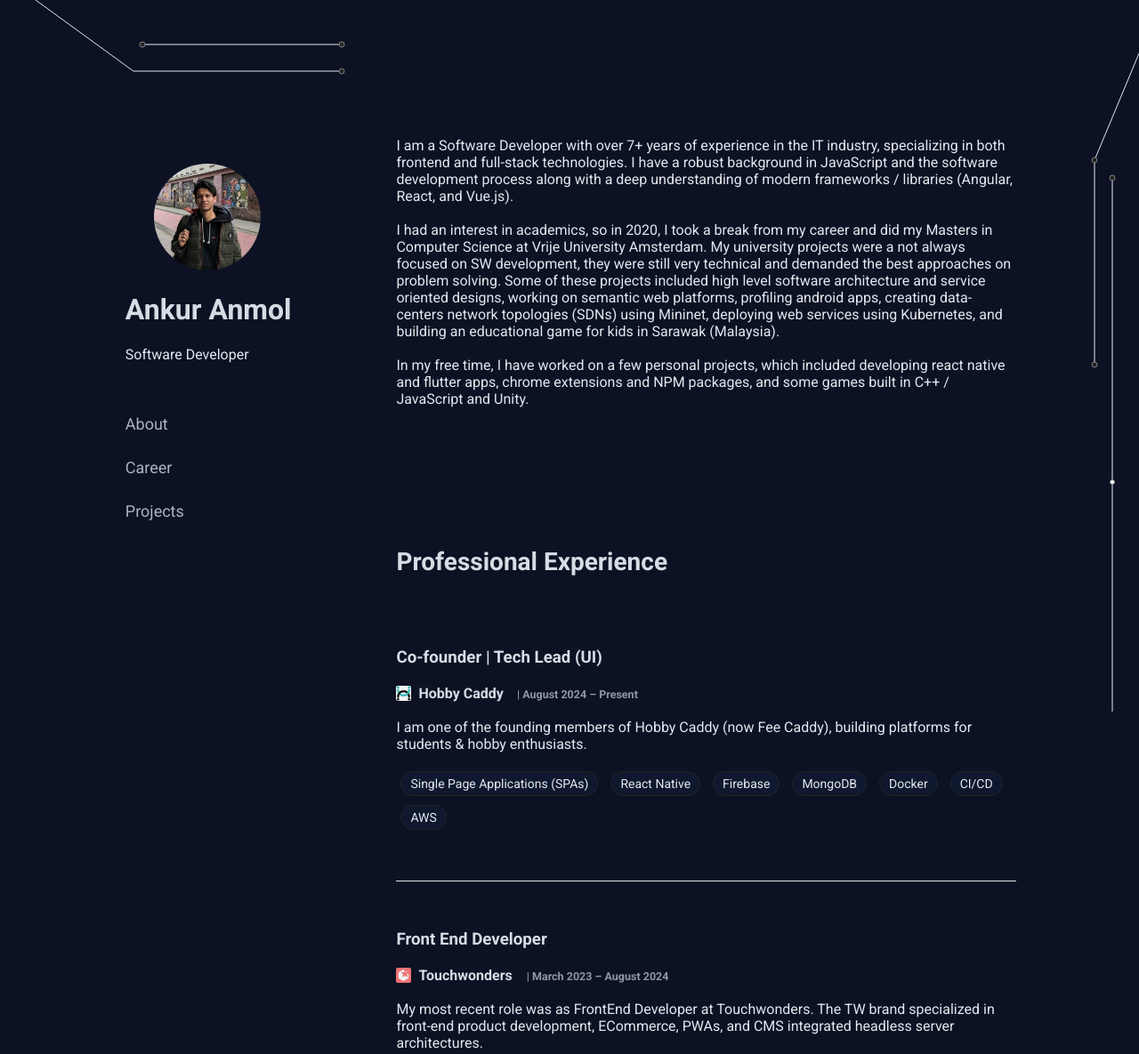
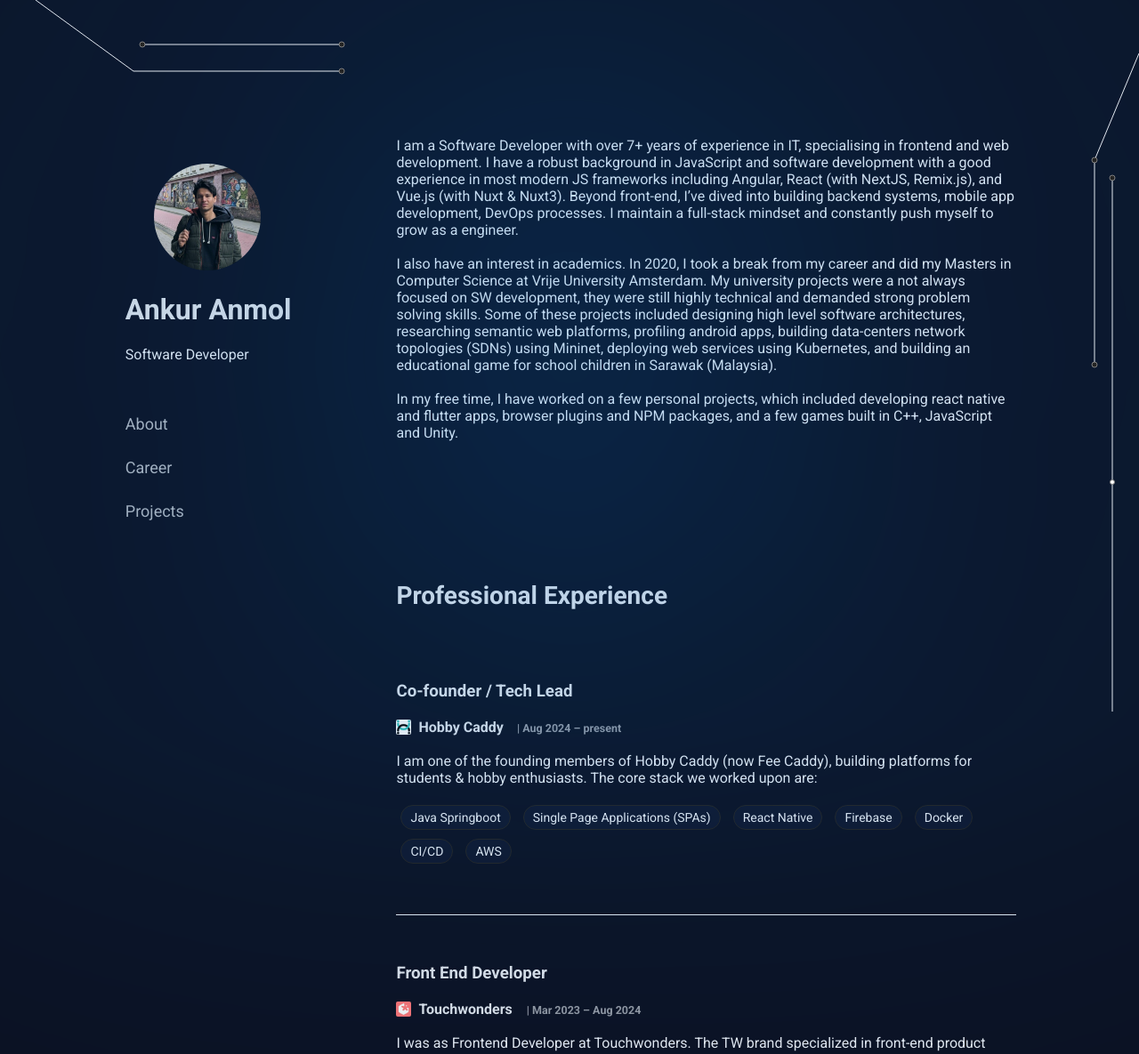
Before and after one commit to ankur1812/ankur1812.github.io, a plain HTML site: page index.html in a window 1280 px wide. Shown: the top 1185 px of the page at 89% size. Drawn offline with Linux system fonts and the light colour scheme.

Commit message:
ui updates, add glow effect

```diff
--- a/index.html
+++ b/index.html
@@ -17,6 +17,7 @@
     </style>
 </head>
 <body>
+    <div class="glow"> </div>
     <canvas id="animation-canvas"></canvas>
     <!-- <div class="container"> -->
         <div class="sidebar">
@@ -39,22 +40,25 @@
                 <!-- <h2>About me</h2> -->
                 <p>
 
-                    I am a Software Developer with over 7+ years of experience in the IT industry, specializing in both frontend and full-stack
-                    technologies. I have a robust background in JavaScript and the software development process
-                    along with a deep understanding of modern frameworks / libraries (Angular, React, and Vue.js).
+                    I am a Software Developer with over 7+ years of experience in IT, specialising in
+                    frontend and web development. I have a robust background in JavaScript and
+                    software development with a good experience in most modern JS frameworks including Angular, React (with NextJS, Remix.js), and Vue.js (with Nuxt &
+                    Nuxt3). Beyond front-end, I’ve dived into building backend systems, mobile
+                    app development, DevOps processes. I maintain a full-stack mindset and
+                    constantly push myself to grow as a engineer.
 
                     <br/>
                     <br/>
-                    I had an interest in academics, so in 2020, I took a break from my career and did my Masters in Computer Science at Vrije University Amsterdam.
-                    My university projects were a not always focused on SW development, they were still very technical and demanded the best approaches on problem solving.
+                    I also have an interest in academics. In 2020, I took a break from my career and did my Masters in Computer Science at Vrije University Amsterdam.
+                    My university projects were a not always focused on SW development, they were still highly technical and demanded strong problem solving skills.
 
-                    Some of these projects included high level software architecture and service oriented designs, working on semantic web platforms, profiling android apps, creating data-centers network topologies (SDNs) using Mininet,
-                    deploying web services using Kubernetes, and building an educational game for kids in Sarawak (Malaysia).
+                    Some of these projects included designing high level software architectures, researching semantic web platforms, profiling android apps, building data-centers network topologies (SDNs) using Mininet,
+                    deploying web services using Kubernetes, and building an educational game for school children in Sarawak (Malaysia).
 
                     <br/>
                     <br/>
 
-                    In my free time, I have worked on a few personal projects, which included developing react native and flutter apps, chrome extensions and NPM packages, and some games built in C++ / JavaScript and Unity.
+                    In my free time, I have worked on a few personal projects, which included developing react native and flutter apps, browser plugins and NPM packages, and a few games built in C++, JavaScript and Unity.
                     <!-- This blend of academic, professional, and personal experiences underscores [Your Name]'s commitment to advancing their skills and contributing to the tech community. -->
                     <br/>
                     <br/>
@@ -67,19 +71,22 @@
                 <h2 class="section-header">Professional Experience</h2>
                 <div class="experience-item">
                     <h3>
-                        Co-founder | Tech Lead (UI)
+                        <!-- Tech Lead (UI) -->
+                        Co-founder / Tech Lead
+                        <!-- Tech Lead (UI) / Co-founder -->
                         <span class="company-details">
                             <img src="./assets/hobbycaddy.jpeg" alt="touchwonders logo" title="Touchwonders logo" class="logo">
-                            <span>Hobby Caddy<span class="date">August 2024 – Present</span></span>
+                            <span>Hobby Caddy<span class="date">Aug 2024 – present</span></span>
                         </span>
                     </h3>
                     <p> I am one of the founding members of Hobby Caddy (now Fee Caddy), building platforms for students &
-                        hobby enthusiasts.</p>
+                        hobby enthusiasts. The core stack we worked upon are:</p>
                     <div class="skills">
+                        <span class="chip">Java Springboot</span>
                         <span class="chip">Single Page Applications (SPAs)</span>
                         <span class="chip">React Native</span>
                         <span class="chip">Firebase</span>
-                        <span class="chip">MongoDB</span>
+                        <!-- <span class="chip">MongoDB</span> -->
                         <span class="chip">Docker</span>
                         <span class="chip">CI/CD</span>
                         <span class="chip">AWS</span>
@@ -90,10 +97,10 @@
                         Front End Developer
                         <span class="company-details">
                             <img src="./assets/tw-logo.jpeg" alt="touchwonders logo" title="Touchwonders logo" class="logo">
-                            <span>Touchwonders <span class="date">March 2023 – August 2024</span></span>
+                            <span>Touchwonders <span class="date">Mar 2023 – Aug 2024</span></span>
                         </span>
                     </h3>
-                    <p> My most recent role was as FrontEnd Developer at Touchwonders. The TW brand specialized in front-end product development, ECommerce, PWAs, and CMS integrated headless server architectures.</p>
+                    <p> I was as Frontend Developer at Touchwonders. The TW brand specialized in front-end product development, ECommerce, PWAs, and CMS integrated headless server architectures.</p>
                     <div class="skills">
                         <span class="chip">Remix</span>
                         <span class="chip">React</span>
@@ -113,7 +120,7 @@
                         Sr Software Developer (Front End)
                         <span class="company-details">
                             <img src="./assets/visa-logo.jpeg" alt="Visa logo" title="Visa logo" class="logo">
-                            <span>Visa Inc <span class="date">September 2019 – December 2020</span></span>
+                            <span>Visa Inc <span class="date">Sep 2019 – Dec 2020</span></span>
                         </span>
                     </h3>
                     <p>I was part of Visa’s core RTP team (Real Time Payments), working on RTP Infrastructure and building the UI for
@@ -137,7 +144,7 @@
                         SW Engineer
                         <span class="company-details">
                             <img src="./assets/visa-logo.jpeg" alt="Visa logo" title="Visa logo" class="logo">
-                            <span>Visa Inc <span class="date">December 2016 – August 2019</span></span>
+                            <span>Visa Inc <span class="date">Dec 2016 – Aug 2019</span></span>
                         </span>
                     </h3>
                     <p>CloudView Team: Visa’s private Cloud Platform. I worked mostly as a UI Developer (AngularJS / Angular5 + NgRx / MEAN Stack) but also gained experience in back-end development.</p>
@@ -161,7 +168,7 @@
                         Associate Systems Analyst
                         <span class="company-details">
                             <img src="./assets/visa-logo.jpeg" alt="Visa logo" title="Visa logo" class="logo">
-                            <span>Visa Inc <span class="date">July 2015 – December 2016</span></span>
+                            <span>Visa Inc <span class="date">Jul 2015 – Dec 2016</span></span>
                         </span>
                     </h3>
                     <p>Worked as a Microstrategy Admin, involved in updating data schemas and server maintenance. Part of support teams for Visa’s Tokenization (TPCAS), Verified by Visa (VbV), and Apple Pay.</p>
@@ -509,6 +516,7 @@ function animate() {
 animate();
 
 let chipsTooltipInfo = {
+    "Java Springboot": "A framework for building Java-based backend applications with minimal configuration.",
     "Single Page Applications (SPAs)": "Web apps that load a single HTML page and dynamically update content without refreshing.",
     "React Native": "A framework for building mobile apps using React and JavaScript.",
     "Firebase": "A backend-as-a-service providing authentication, databases, and hosting for apps.",
--- a/styles.css
+++ b/styles.css
@@ -14,6 +14,8 @@ body {
     color: #e2e8f0;
     scroll-behavior: smooth; /* Smooth scrolling */
     cursor: default;
+    /* animation: glowBorder 3s infinite alternate; */
+
 }
 
 /* Sidebar */
@@ -323,6 +325,9 @@ a:not(.hobby-item, .tab-link):hover {
 
 @media only screen and (max-width: 728px) {
     body { padding: 0 6%; }
+    .glow {
+        background: radial-gradient(circle, rgba(0, 140, 255, 0.3) 30%, transparent 50%) !important;
+    }
     .sidebar {
         position: relative;
         height: auto;
@@ -390,6 +395,10 @@ a:not(.hobby-item, .tab-link):hover {
         padding-bottom: 0px;
     }
 
+    #hobby-projects {
+        gap: 0.5rem;
+    }
+
     .hobby-item {
         width: 99%;
     }
@@ -432,3 +441,52 @@ a:not(.hobby-item, .tab-link):hover {
   }
 
   @keyframes tooltipAnimate { from { opacity: 0; } to { opacity: 1; }}
+
+
+  /* @keyframes glowBorder {
+    0% {
+        box-shadow: inset 0 0 20px rgba(0, 140, 255, 0.3),
+                    0 0 40px rgba(0, 140, 255, 0.6);
+    }
+    100% {
+        box-shadow: inset 0 0 40px rgba(0, 140, 255, 0.6),
+                    0 0 80px rgba(0, 140, 255, 1);
+    }
+} */
+
+.glow {
+    position: fixed;
+    width: 100vw;
+    height: 100vh;
+    top: 0;
+    left: 0;
+    pointer-events: none;
+    z-index: 99999;
+    background: radial-gradient(circle, rgba(0, 140, 255, 0.3) 12%, transparent 50%);
+    /* animation: wavyGlow 4s infinite alternate ease-in-out; */
+    filter: blur(180px);
+    box-shadow: 0 0 40px rgba(0, 140, 255, 0.6),
+                0 0 100px rgba(0, 140, 255, 0.8),
+                inset 0 0 50px rgba(0, 140, 255, 0.5);
+}
+
+/* @keyframes wavyGlow {
+    0% {
+        box-shadow: 0 0 20px rgba(0, 140, 255, 0.3),
+                    0 0 60px rgba(0, 140, 255, 0.5),
+                    inset 0 0 30px rgba(0, 140, 255, 0.3);
+        transform: scale(1.02) rotate(0deg);
+    }
+    50% {
+        box-shadow: 0 0 40px rgba(0, 140, 255, 0.6),
+                    0 0 100px rgba(0, 140, 255, 0.8),
+                    inset 0 0 50px rgba(0, 140, 255, 0.5);
+        transform: scale(1.03) rotate(1deg);
+    }
+    100% {
+        box-shadow: 0 0 20px rgba(0, 140, 255, 0.3),
+                    0 0 60px rgba(0, 140, 255, 0.5),
+                    inset 0 0 30px rgba(0, 140, 255, 0.3);
+        transform: scale(1.02) rotate(-1deg);
+    }
+} */
```
